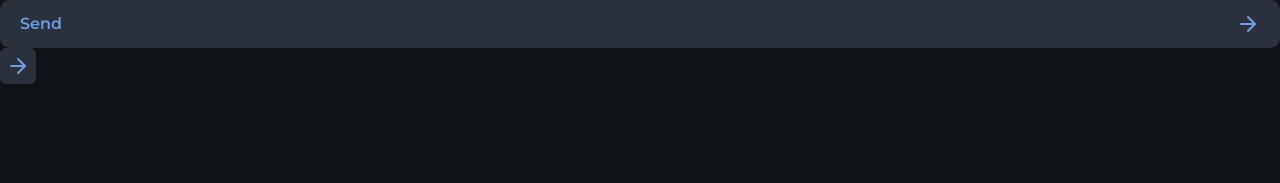
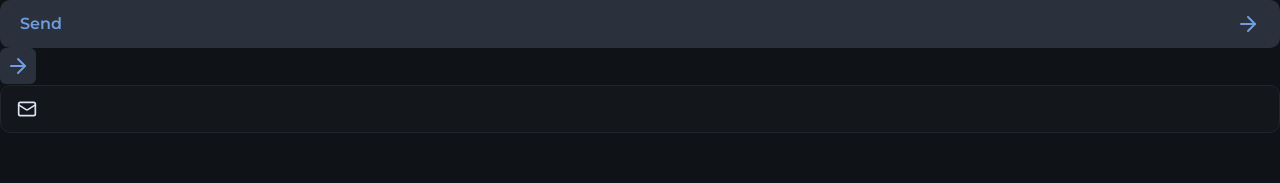
Before and after one commit to andreknob/nlw-react, a Next.js app: page / in a window 1280 px wide. Shown: the top 183 px of the page. Built offline with nearby package versions, Linux system fonts and the light colour scheme.

Commit message:
feat: add input component

```diff
--- a/src/app/page.tsx
+++ b/src/app/page.tsx
@@ -1,6 +1,7 @@
-import { ArrowRight } from "lucide-react";
+import { ArrowRight, Mail } from "lucide-react";
 import { Button } from "@/components/button";
 import { IconButton } from "@/components/icon-button";
+import { InputField, InputIcon, InputRoot } from "@/components/input";
 
 export default function Home() {
   return (
@@ -13,6 +14,16 @@
       <IconButton>
         <ArrowRight />
       </IconButton>
+
+      <div>
+        <InputRoot>
+          <InputIcon>
+            <Mail className="size-5" />
+          </InputIcon>
+
+          <InputField />
+        </InputRoot>
+      </div>
     </main>
   );
 }
--- a/src/components/button.tsx
+++ b/src/components/button.tsx
@@ -1,4 +1,4 @@
-import { ComponentProps, ReactNode } from "react";
+import { ComponentProps } from "react";
 
 interface ButtonProps extends ComponentProps<'button'> {};
 
--- a/src/components/icon-button.tsx
+++ b/src/components/icon-button.tsx
@@ -1,4 +1,4 @@
-import { ComponentProps, ReactNode } from "react";
+import { ComponentProps } from "react";
 
 interface IconButtonProps extends ComponentProps<'button'> {};
 
--- /dev/null
+++ b/src/components/input.tsx
@@ -0,0 +1,41 @@
+import { ComponentProps } from "react";
+
+interface InputRootProps extends ComponentProps<'div'> {
+  error?: boolean;
+}
+
+export function InputRoot({ error = false, ...props }: InputRootProps) {
+  return (
+    <div
+      data-error={error}
+      className="group bg-gray-800 h-12 border border-gray-600 rounded-xl px-4 flex items-center gap-2 focus-within:border-gray-100 data-[error=true]:border-danger"
+      {...props}
+    />
+  );
+}
+
+interface InputIconProps extends ComponentProps<'span'> {
+  error?: boolean;
+}
+
+export function InputIcon(props: InputIconProps) {
+  return (
+    <span
+      className="text-gray-400 group-focus-within:text-gray-100 group-[&:not(:has(input:placeholder-shown))]:text-gray-100 group-data-[error=true]:text-danger"
+      {...props}>
+    </span>
+  );
+}
+
+interface InputFieldProps extends ComponentProps<'input'> {
+  error?: boolean;
+}
+
+export function InputField(props: InputFieldProps) {
+  return (
+    <input
+      className="flex-1 outline-0 placeholder-gray-400"
+      {...props}
+    />
+  );
+}
```
